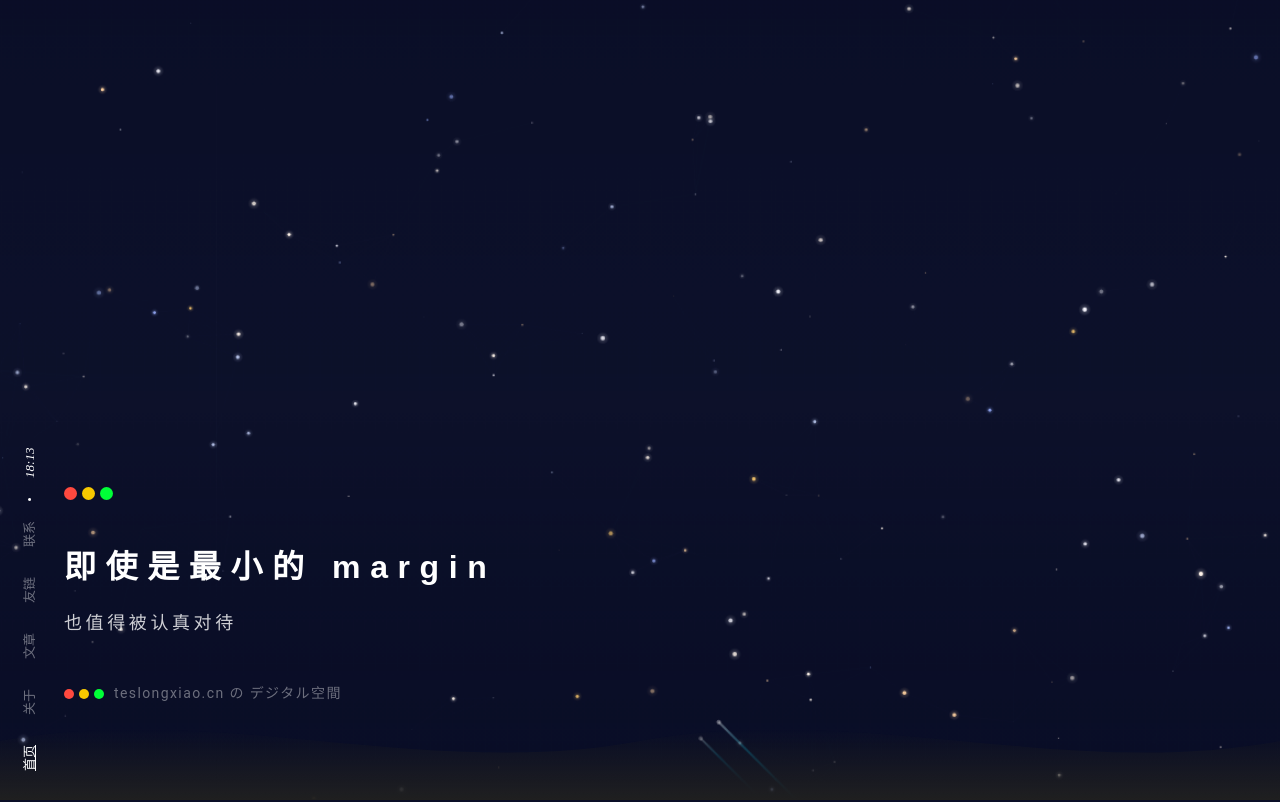
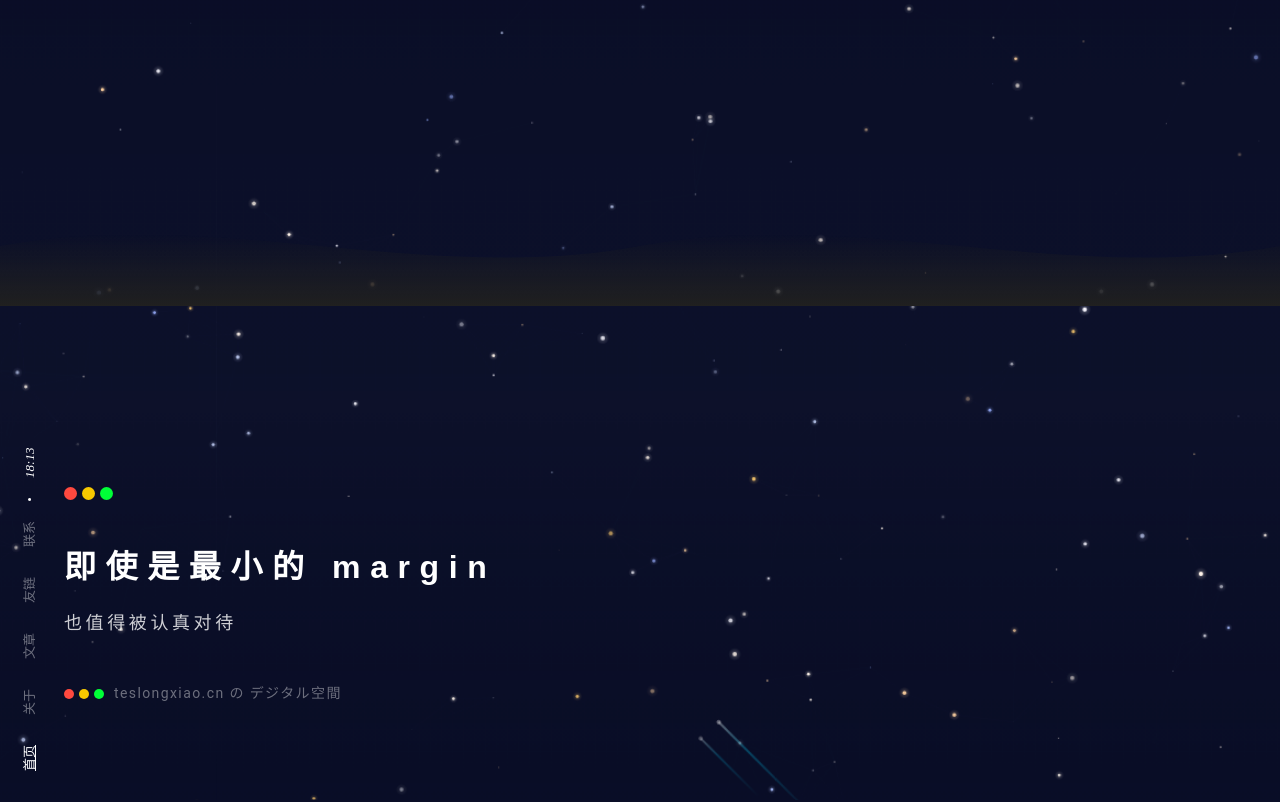
Before and after one commit to META-Xiao/MyHomePage, a Vue app in the folder frontend/: page / in a window 1280 px wide. Shown: the top 802 px of the page. Built offline with nearby package versions, Linux system fonts and the light colour scheme; no server answers; some icons are missing.

Commit message:
fix the edge line between gray-background and star-track-background again

```diff
--- a/frontend/src/components/StarTrackBackground.vue
+++ b/frontend/src/components/StarTrackBackground.vue
@@ -1,4 +1,6 @@
 <template>
+  <div>
+    <!-- 星空背景容器 - 会向上移动 -->
     <div
       ref="containerRef"
       class="star-track-background"
@@ -6,8 +8,12 @@
     >
       <canvas ref="canvasRef" id="startrack" :style="canvasTransform"></canvas>
 
-    <!-- 波浪形遮罩 -->
-    <svg class="wave-mask" viewBox="0 0 1440 120" preserveAspectRatio="none">
+      <!-- 渐变遮罩 - 跟随星空移动 -->
+      <div class="cover" :style="{ opacity: coverOpacity }"></div>
+    </div>
+
+    <!-- 波浪形遮罩 - 固定在 38.2vh 位置 -->
+    <svg class="wave-mask-fixed" viewBox="0 0 1440 120" preserveAspectRatio="none">
       <defs>
         <linearGradient id="waveGradient" x1="0%" y1="0%" x2="0%" y2="100%">
           <stop offset="0%" style="stop-color:#202020;stop-opacity:0" />
@@ -19,9 +25,6 @@
         fill="url(#waveGradient)"
       />
     </svg>
-
-    <!-- 渐变遮罩 -->
-    <div class="cover" :style="{ opacity: coverOpacity }"></div>
   </div>
 </template>
 
@@ -448,9 +451,10 @@ onMounted(() => {
   transition: opacity 0.1s linear;
 }
 
-.wave-mask {
-  position: absolute;
-  bottom: -1px;
+/* 波浪形遮罩 - 固定在 38.2vh 位置，不跟随星空移动 */
+.wave-mask-fixed {
+  position: fixed;
+  top: calc(38.2vh - 120px);  /* 波浪高度是120px，所以要减去 */
   left: 0;
   width: 100%;
   height: 120px;
```
Also changed, not shown: frontend/src/components/cards/ProjectCard.vue (indentation only). Lines whose indentation alone changed are shown as unchanged.
